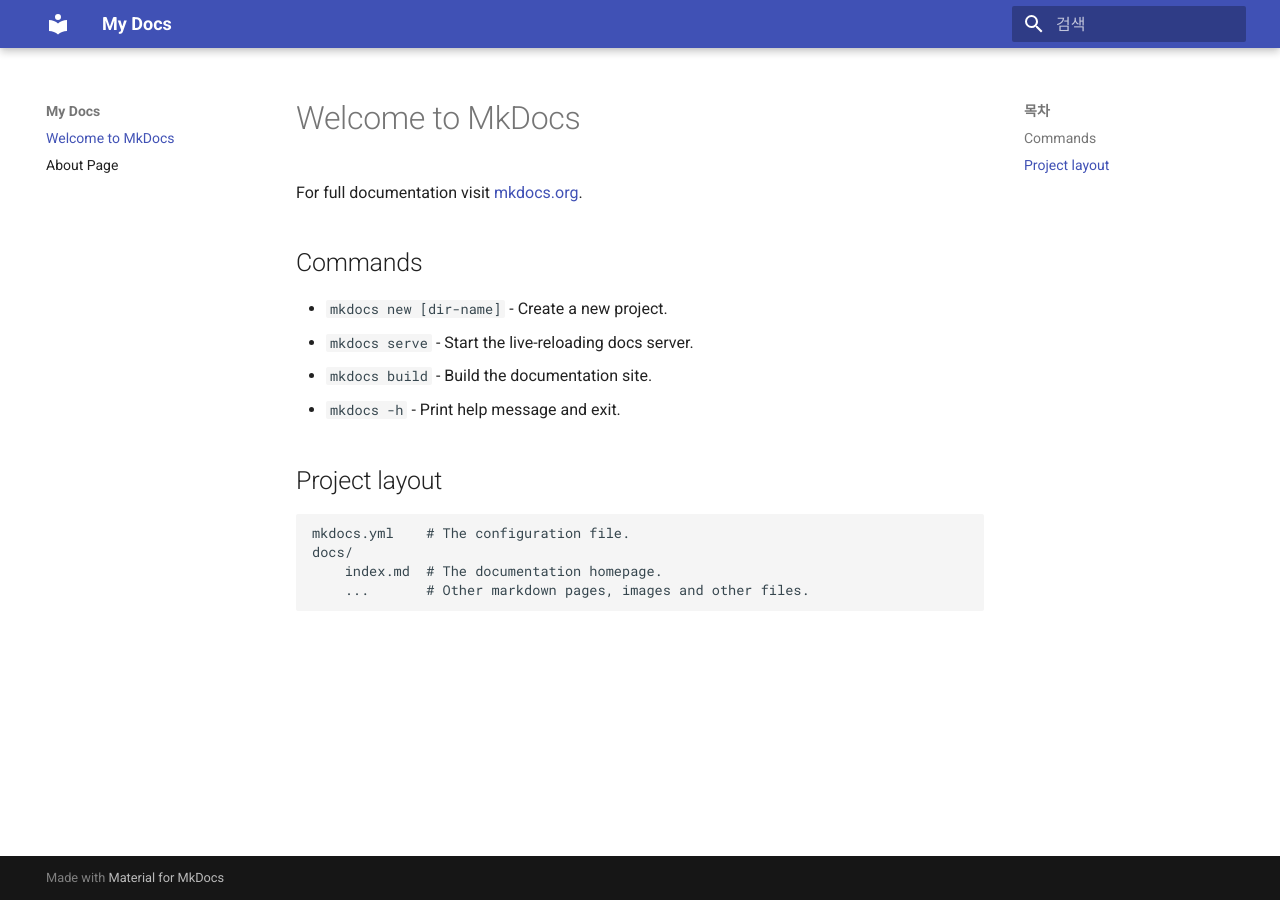
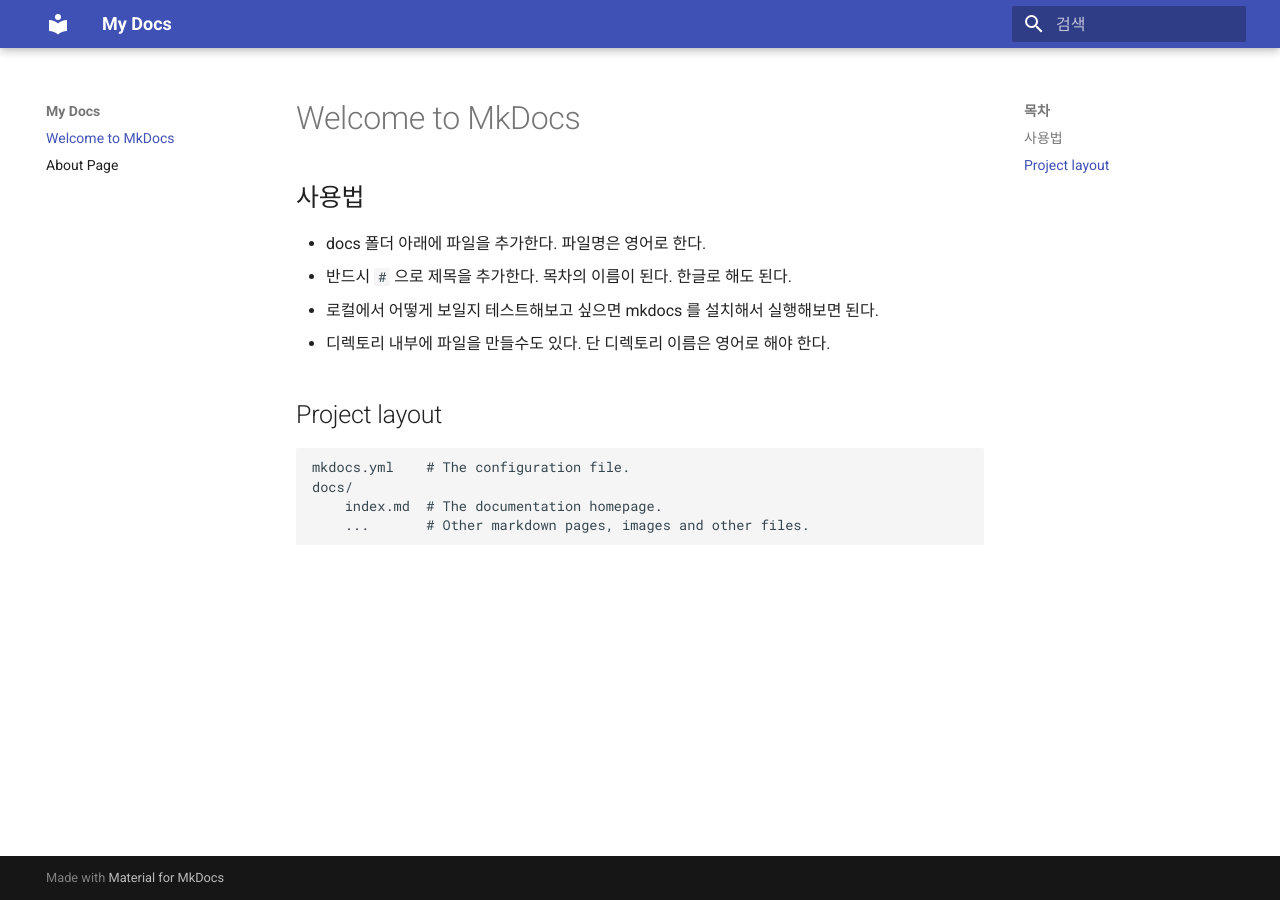
Before and after one commit to ultimate-transcendence/.github, an MkDocs documentation site: the page built from docs/docs/index.md, in a window 1280 px wide. Built offline with MkDocs 1.6.1 and Material for MkDocs 9.7.7, drawn with Linux system fonts in a browser that asks for light colours.

Commit message:
FEAT: mkdocs 사용법 업데이트

```diff
--- a/docs/docs/index.md
+++ b/docs/docs/index.md
@@ -1,13 +1,11 @@
 # Welcome to MkDocs
 
-For full documentation visit [mkdocs.org](https://www.mkdocs.org).
+## 사용법
 
-## Commands
-
-* `mkdocs new [dir-name]` - Create a new project.
-* `mkdocs serve` - Start the live-reloading docs server.
-* `mkdocs build` - Build the documentation site.
-* `mkdocs -h` - Print help message and exit.
+ - docs 폴더 아래에 파일을 추가한다. 파일명은 영어로 한다.
+ - 반드시 `#` 으로 제목을 추가한다. 목차의 이름이 된다. 한글로 해도 된다.
+ - 로컬에서 어떻게 보일지 테스트해보고 싶으면 mkdocs 를 설치해서 실행해보면 된다.
+ - 디렉토리 내부에 파일을 만들수도 있다. 단 디렉토리 이름은 영어로 해야 한다.
 
 ## Project layout
 
```
